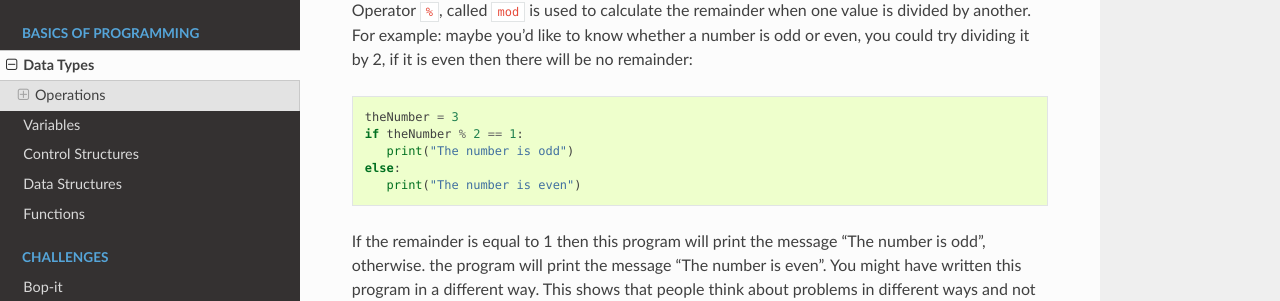
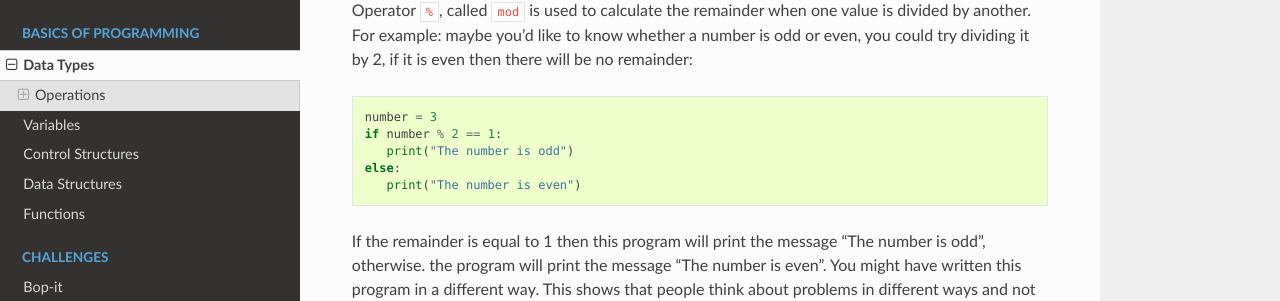
Before and after one commit to rharbird/microbit-challenges, a Sphinx documentation site: the page built from docs/source/basics/data_types.rst, in a window 1280 px wide and 900 px high, scrolled down 1049 px. Shown: the part 150-451 px from the top of the window. Built offline with Sphinx 7.4.7 and the Read the Docs theme 2.0.0, drawn with Linux system fonts in a browser that asks for light colours; pages that are not in the unit, such as notebooks, are missing from menus.

Commit message:
Modify variable names

```diff
--- a/docs/source/basics/data_types.rst
+++ b/docs/source/basics/data_types.rst
@@ -44,8 +44,8 @@ return value is actually the floor of the result. This means that the return val
 Operator ``%``, called ``mod`` is used to calculate the remainder when one value is divided by another. For example: maybe you'd like to know whether a number is odd or
 even, you could try dividing it by 2, if it is even then there will be no remainder::
 
-	theNumber = 3
-	if theNumber % 2 == 1:
+	number = 3
+	if number % 2 == 1:
 	   print("The number is odd")
 	else:
 	   print("The number is even")
```
